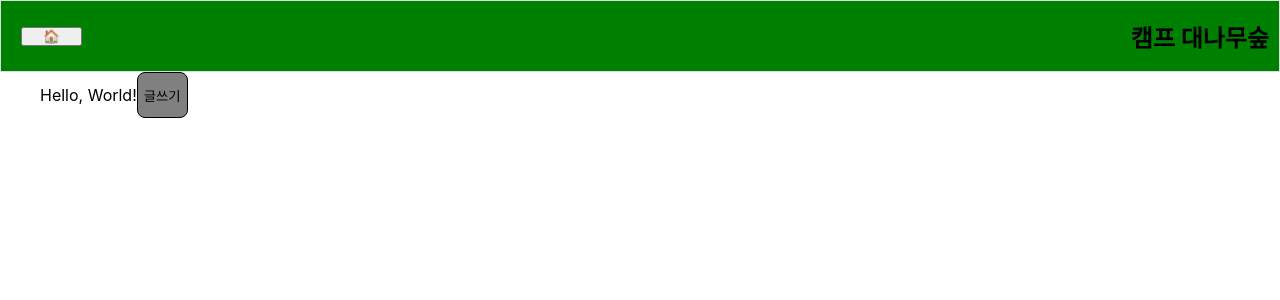
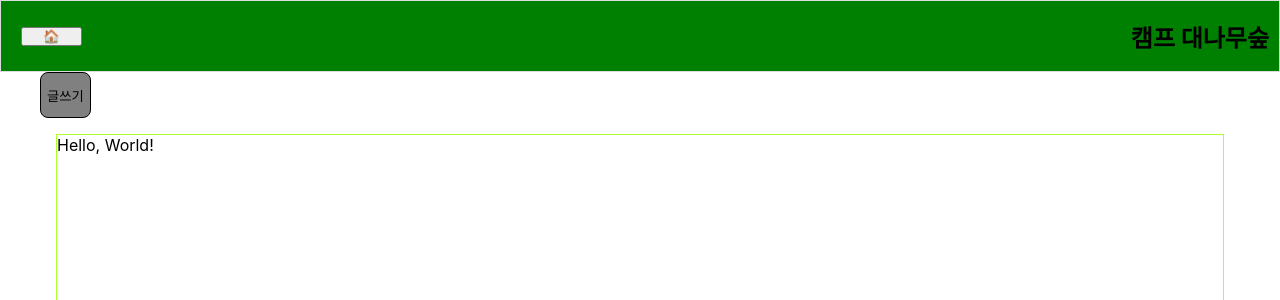
Before and after one commit to lulla-by/campdaenamu, a React (Create React App) app: page / in a window 1280 px wide. Shown: the top 300 px of the page. Built offline with nearby package versions, Linux system fonts and the light colour scheme.

Commit message:
카드리스트 생성

```diff
--- a/src/components/CardList.jsx
+++ b/src/components/CardList.jsx
@@ -1,4 +1,5 @@
 import React from "react";
+import styled from "styled-components";
 import Card from "./Card"
 import Button from "../elem/Button"
 
@@ -6,10 +7,24 @@ function CardList () {
 
     return (
         <>
+        <Button>글쓰기</Button>
+        <CdListContainer>
         <Card/>
-        <Button>글쓰기</Button>
+        </CdListContainer>
         </>
     )
 }
 
 export default CardList;
+
+const CdListContainer = styled.div`
+    display: block;
+    flex-direction: column;
+    border: 1px solid greenyellow;
+    min-width: 600px;
+    max-width: 1200px;
+    height: 90vh;
+    justify-content: center;
+    background-color: #ffffff;
+    margin: 1em;
+`;
```
